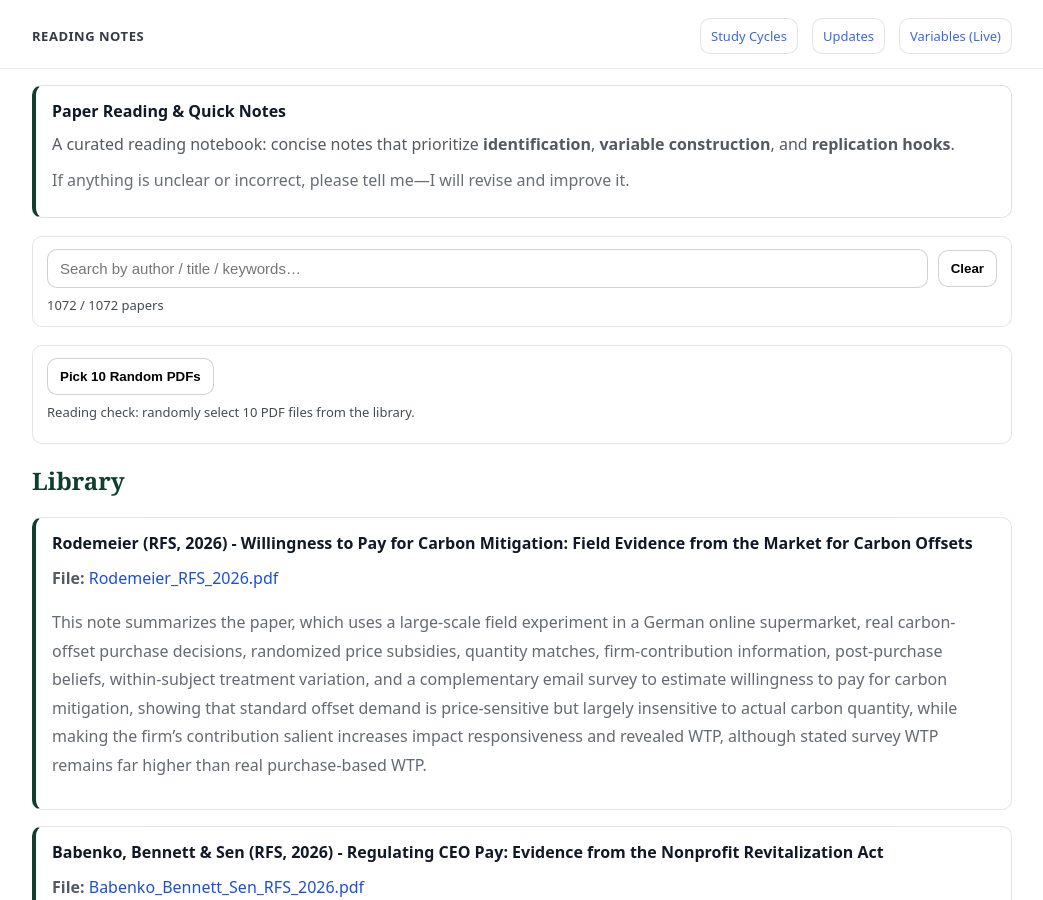
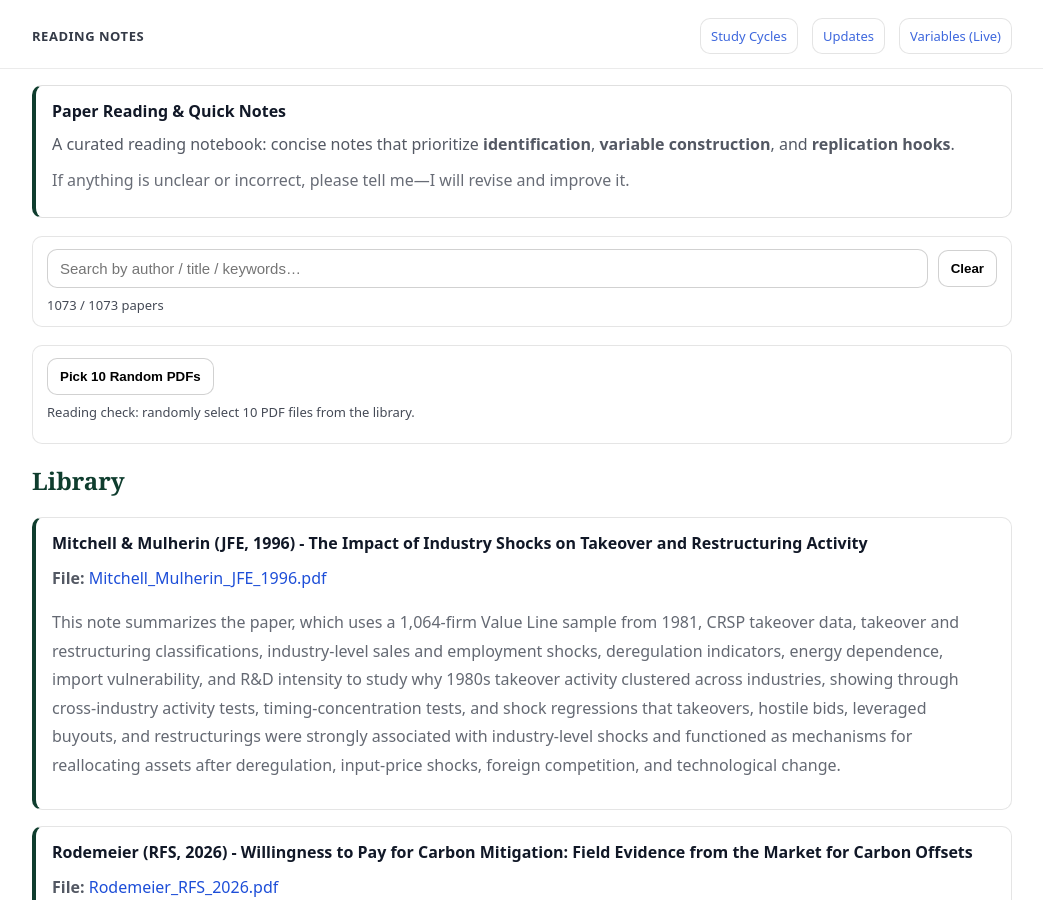
Before and after one commit to yaxinzn/study-archive, a Jekyll site: the page built from reading/index.md, in a window 1280 px wide and 900 px high. Shown: the whole window, without its empty margins (118-1161 px from the left). Built offline with Jekyll 4.4.1, drawn with Linux system fonts in a browser that asks for light colours.

Commit message:
Reading: add/update Mitchell_Mulherin_JFE_1996.pdf

```diff
--- a/_data/reading.yml
+++ b/_data/reading.yml
@@ -1,3 +1,7 @@
+- title: "Mitchell & Mulherin (JFE, 1996) - The Impact of Industry Shocks on Takeover and Restructuring Activity"
+  file: "Mitchell_Mulherin_JFE_1996.pdf"
+  desc: "This note summarizes the paper, which uses a 1,064-firm Value Line sample from 1981, CRSP takeover data, takeover and restructuring classifications, industry-level sales and employment shocks, deregulation indicators, energy dependence, import vulnerability, and R&D intensity to study why 1980s takeover activity clustered across industries, showing through cross-industry activity tests, timing-concentration tests, and shock regressions that takeovers, hostile bids, leveraged buyouts, and restructurings were strongly associated with industry-level shocks and functioned as mechanisms for reallocating assets after deregulation, input-price shocks, foreign competition, and technological change."
+
 - title: "Rodemeier (RFS, 2026) - Willingness to Pay for Carbon Mitigation: Field Evidence from the Market for Carbon Offsets"
   file: "Rodemeier_RFS_2026.pdf"
   desc: "This note summarizes the paper, which uses a large-scale field experiment in a German online supermarket, real carbon-offset purchase decisions, randomized price subsidies, quantity matches, firm-contribution information, post-purchase beliefs, within-subject treatment variation, and a complementary email survey to estimate willingness to pay for carbon mitigation, showing that standard offset demand is price-sensitive but largely insensitive to actual carbon quantity, while making the firm’s contribution salient increases impact responsiveness and revealed WTP, although stated survey WTP remains far higher than real purchase-based WTP."
```
Also changed, not shown: 1 other file.
